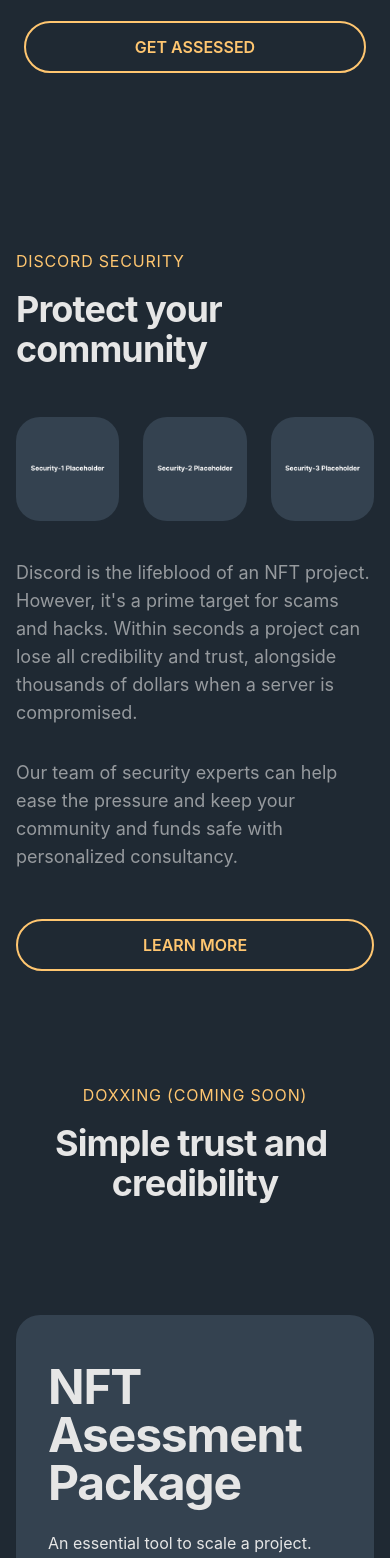
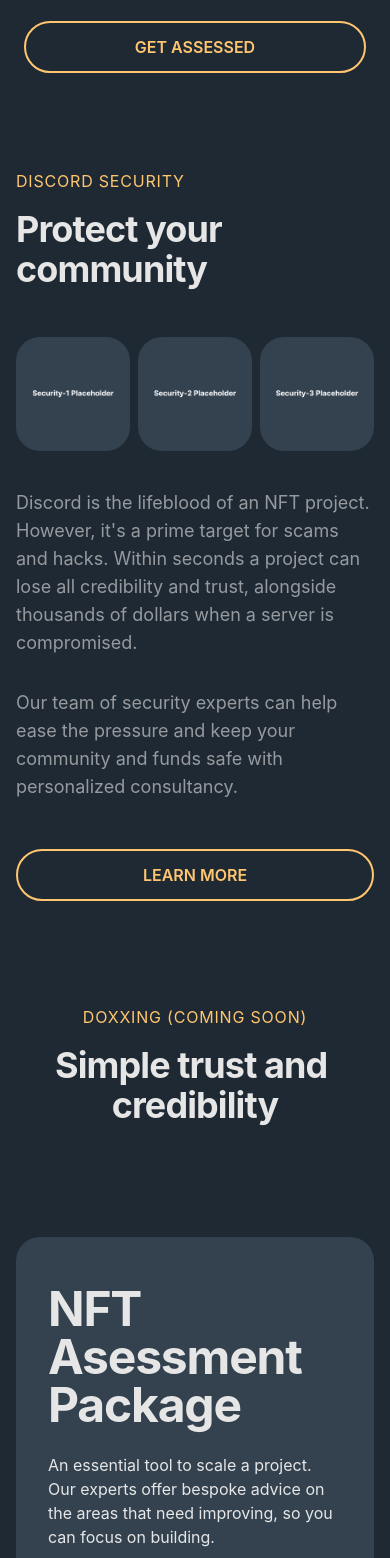
Before and after one commit to sam-xander/cypher-website, a Next.js app: page / in a window 390 px wide. Shown: the part 2900-4458 px from the top of the page. Built offline with nearby package versions, Linux system fonts and the light colour scheme.

Commit message:
Fixed spacing

```diff
--- a/components/community.tsx
+++ b/components/community.tsx
@@ -3,7 +3,7 @@
 export default function Community() {
     return (
         <>
-        <div className="mt-24 mx-auto max-w-2xl px-4 sm:mt-40">
+        <div className="mt-20 mx-auto max-w-2xl px-4 sm:mt-40">
           <div className="text-left">
             <h2 className="text-[#C4ED70] tracking-wider pb-4">
                 COMMUNITY
--- a/components/discord-security.tsx
+++ b/components/discord-security.tsx
@@ -2,7 +2,7 @@
 
 export default function DiscordSecurity() {
     return (
-        <div className="w-full mt-20">
+        <div className="w-full md:mt-20">
             <div className="max-w-7xl mx-auto px-4 py-12 sm:px-6 lg:px-8 lg:flex lg:justify-between">
                 <div>
                     <h2 className="text-[#FFC670] tracking-wider pb-4">
@@ -15,7 +15,7 @@
                 </div>
             </div>
             <div className="max-w-7xl mx-auto px-4 sm:px-6 lg:px-8 lg:flex lg:justify-between">
-                <div className="grid grid-cols-3 gap-6">
+                <div className="grid grid-cols-3 gap-2 sm:gap-6">
                     <div>
                         <Image
                         src="/sec-1.png"
--- a/components/doxxing.tsx
+++ b/components/doxxing.tsx
@@ -1,6 +1,6 @@
 export default function Doxxing() {
     return (
-      <div className="w-full mt-12">
+      <div className="w-full mt-10">
         <div className="max-w-7xl mx-auto py-16 px-4 sm:py-24 sm:px-6 lg:px-8">
           <div className="text-center">
           <h2 className="text-[#FFC670] tracking-wider pb-4">
--- a/components/faq.tsx
+++ b/components/faq.tsx
@@ -27,7 +27,7 @@
 export default function FAQ() {
   return (
     <div>
-      <div className="max-w-7xl mx-auto py-12 px-4 mb-40 sm:py-16 sm:px-6 lg:px-8">
+      <div className="max-w-7xl mx-auto py-12 px-4 sm:py-16 sm:px-6 lg:px-8">
         <div className="max-w-3xl mx-auto divide-2 divide-gray-600">
             <h2 className="text-[#FFA694] tracking-wider pb-4">
                 FAQ
--- a/components/footer.tsx
+++ b/components/footer.tsx
@@ -3,7 +3,7 @@
       name: 'Discord',
       href: 'https://discord.gg/cypherseals',
       icon: (props) => (
-        <svg xmlns="http://www.w3.org/2000/svg" width="20" height="20" fill="#e6e6e6" className="bi bi-discord" viewBox="0 0 16 16">
+        <svg xmlns="http://www.w3.org/2000/svg" width="20" height="20" fill="#e6e6e6" className="bi bi-discord opacity-70" viewBox="0 0 16 16">
           <path d="M13.545 2.907a13.227 13.227 0 0 0-3.257-1.011.05.05 0 0 0-.052.025c-.141.25-.297.577-.406.833a12.19 12.19 0 0 0-3.658 0 8.258 8.258 0 0 0-.412-.833.051.051 0 0 0-.052-.025c-1.125.194-2.22.534-3.257 1.011a.041.041 0 0 0-.021.018C.356 6.024-.213 9.047.066 12.032c.001.014.01.028.021.037a13.276 13.276 0 0 0 3.995 2.02.05.05 0 0 0 .056-.019c.308-.42.582-.863.818-1.329a.05.05 0 0 0-.01-.059.051.051 0 0 0-.018-.011 8.875 8.875 0 0 1-1.248-.595.05.05 0 0 1-.02-.066.051.051 0 0 1 .015-.019c.084-.063.168-.129.248-.195a.05.05 0 0 1 .051-.007c2.619 1.196 5.454 1.196 8.041 0a.052.052 0 0 1 .053.007c.08.066.164.132.248.195a.051.051 0 0 1-.004.085 8.254 8.254 0 0 1-1.249.594.05.05 0 0 0-.03.03.052.052 0 0 0 .003.041c.24.465.515.909.817 1.329a.05.05 0 0 0 .056.019 13.235 13.235 0 0 0 4.001-2.02.049.049 0 0 0 .021-.037c.334-3.451-.559-6.449-2.366-9.106a.034.034 0 0 0-.02-.019Zm-8.198 7.307c-.789 0-1.438-.724-1.438-1.612 0-.889.637-1.613 1.438-1.613.807 0 1.45.73 1.438 1.613 0 .888-.637 1.612-1.438 1.612Zm5.316 0c-.788 0-1.438-.724-1.438-1.612 0-.889.637-1.613 1.438-1.613.807 0 1.451.73 1.438 1.613 0 .888-.631 1.612-1.438 1.612Z"/>
         </svg>
       ),
@@ -12,7 +12,7 @@
       name: 'Twitter',
       href: 'https://twitter.com/cypherseals',
       icon: (props) => (
-        <svg xmlns="http://www.w3.org/2000/svg" width="20" height="20" fill="#e6e6e6" className="bi bi-twitter" viewBox="0 0 16 16">
+        <svg xmlns="http://www.w3.org/2000/svg" width="20" height="20" fill="#e6e6e6" className="bi bi-twitter opacity-70" viewBox="0 0 16 16">
           <path d="M5.026 15c6.038 0 9.341-5.003 9.341-9.334 0-.14 0-.282-.006-.422A6.685 6.685 0 0 0 16 3.542a6.658 6.658 0 0 1-1.889.518 3.301 3.301 0 0 0 1.447-1.817 6.533 6.533 0 0 1-2.087.793A3.286 3.286 0 0 0 7.875 6.03a9.325 9.325 0 0 1-6.767-3.429 3.289 3.289 0 0 0 1.018 4.382A3.323 3.323 0 0 1 .64 6.575v.045a3.288 3.288 0 0 0 2.632 3.218 3.203 3.203 0 0 1-.865.115 3.23 3.23 0 0 1-.614-.057 3.283 3.283 0 0 0 3.067 2.277A6.588 6.588 0 0 1 .78 13.58a6.32 6.32 0 0 1-.78-.045A9.344 9.344 0 0 0 5.026 15z"/>
         </svg>
       ),
@@ -32,7 +32,7 @@
             ))}
           </div>
           <div className="mt-8 md:mt-0 md:order-1">
-            <p className="text-center text-md text-[#e6e6e6]">&copy; 2022 CYPHER</p>
+            <p className="text-center text-md text-[#e6e6e6]/70">&copy; 2022 CYPHER</p>
           </div>
         </div>
       </footer>
```
